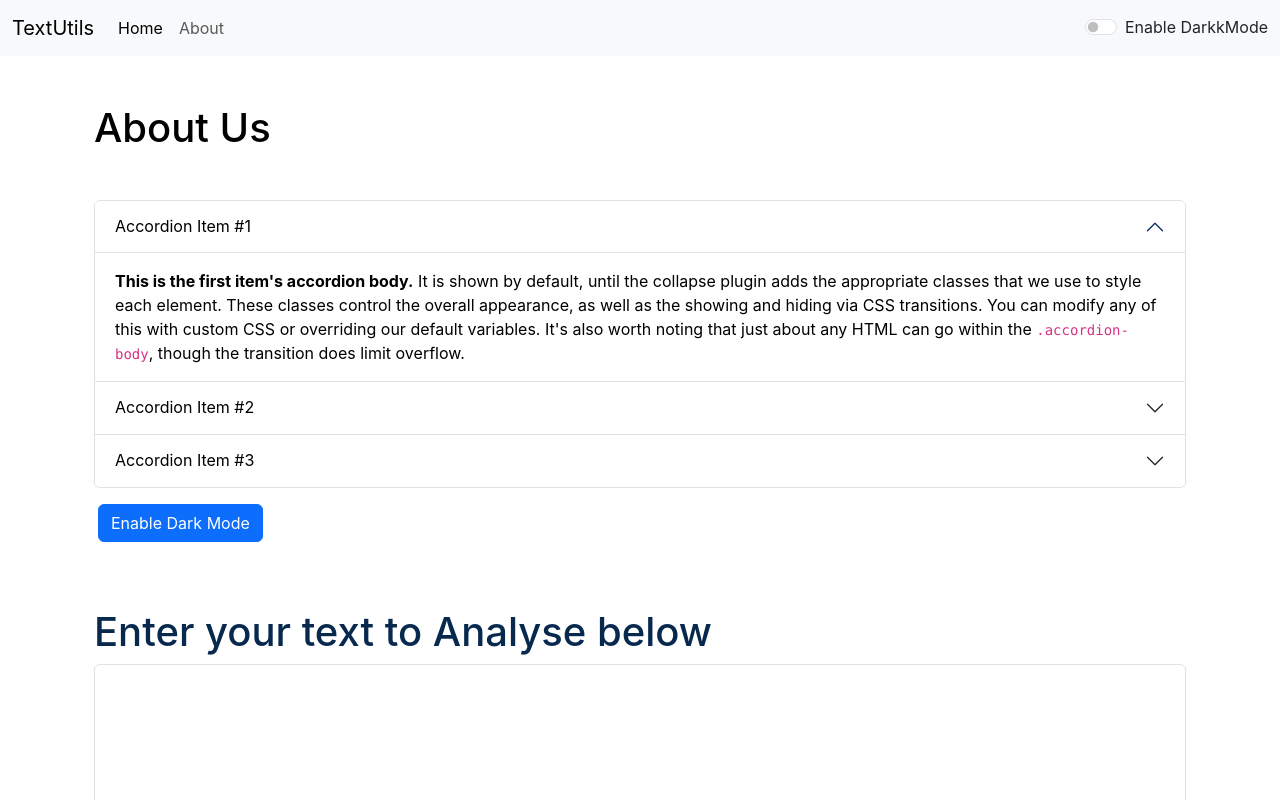
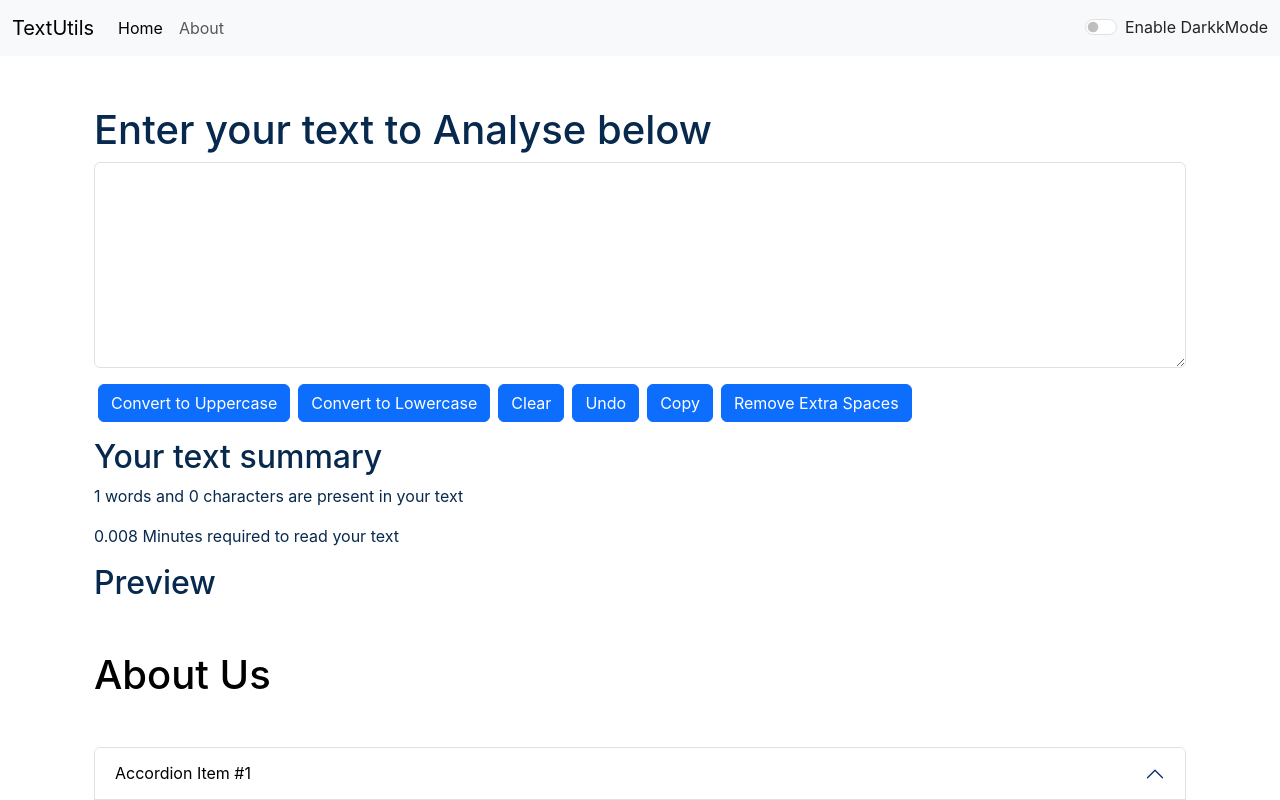
Before and after one commit to World-Pirate/my-app1d, a React (Create React App) app: page / in a window 1280 px wide. Shown: the top 800 px of the page. Built offline with nearby package versions, Linux system fonts and the light colour scheme.

Commit message:
about below textforms

```diff
--- a/src/App.js
+++ b/src/App.js
@@ -60,8 +60,8 @@ function App() {
           <Route exact path="/" element={<TextForm showAlert={showAlert} heading="Enter your text to Analyse below" mode={mode}/>}>
           </Route>
         </Routes> */}
+        <TextForm showAlert={showAlert} heading="Enter your text to Analyse below" mode={mode}/>
         <About/>
-        <TextForm showAlert={showAlert} heading="Enter your text to Analyse below" mode={mode}/>
       </div>
     {/* </Router> */}
     </>
```
